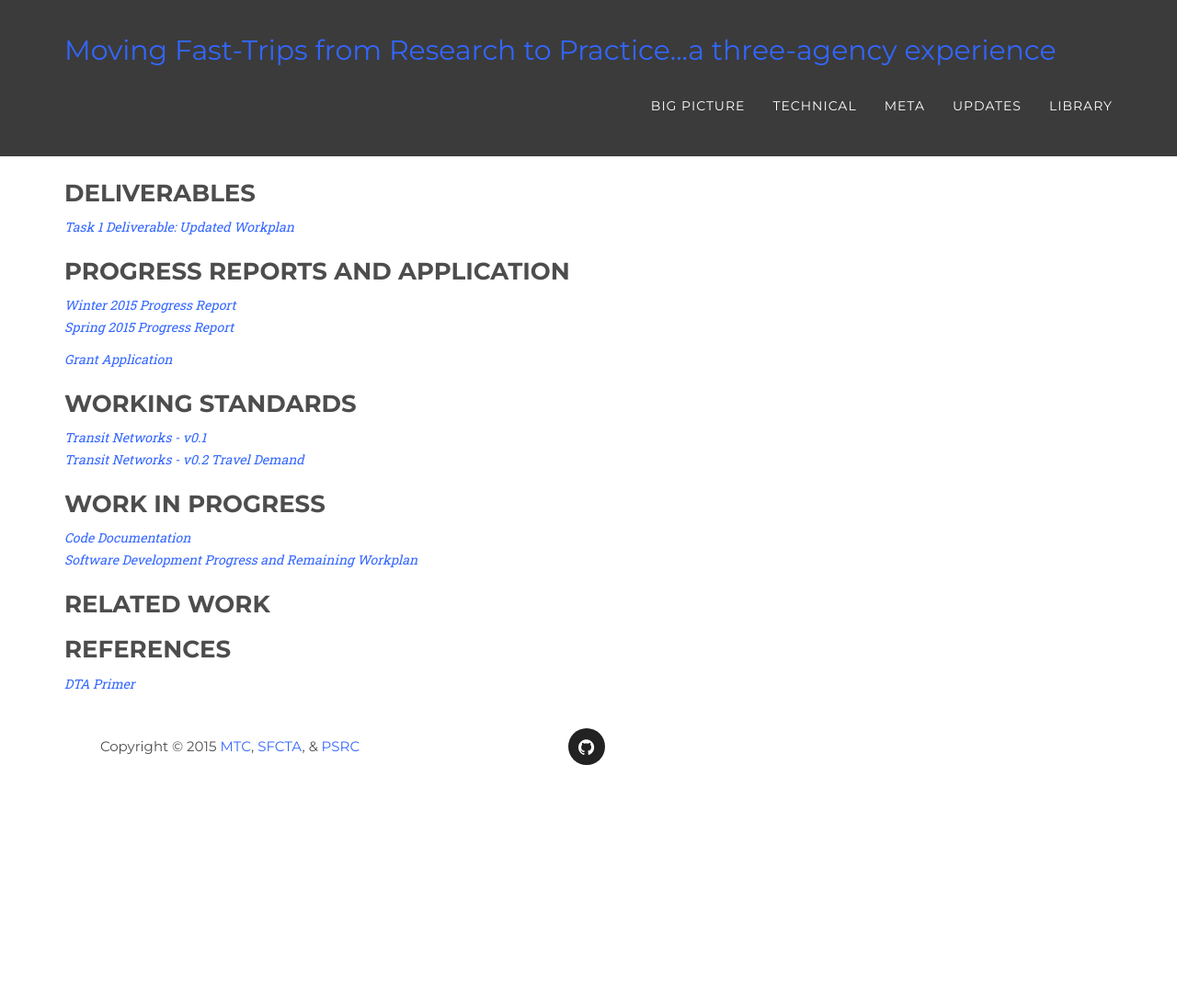
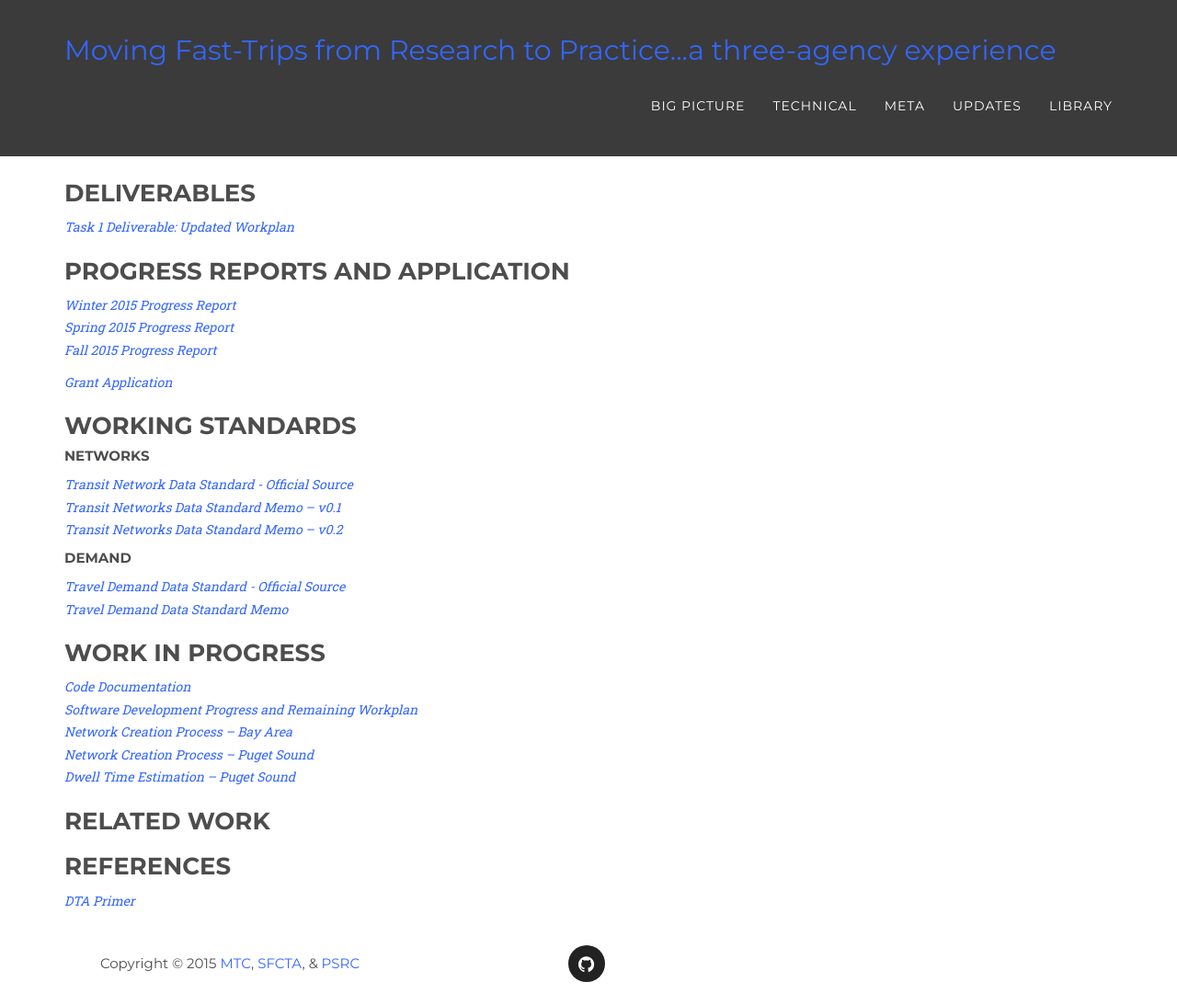
Before and after one commit to BayAreaMetro/fast-trips-project, a Jekyll site: the page built from library/index.md, in a window 1280 px wide and 1093 px high. Shown: the whole window at 92% size. Built offline with Jekyll 4.4.1, drawn with Linux system fonts in a browser that asks for light colours; some web fonts are replaced.

Commit message:
Updated works in progress / added Progress Report
Updated most of the links and statements in the library and technical
pages.

```diff
--- a/library/index.md
+++ b/library/index.md
@@ -11,19 +11,30 @@ title: Library
 
 *[Winter 2015 Progress Report]({{ site.baseurl }}/library/2015-04-MTC-SHRP2-Quarterly-Progress-Report.pdf)*
 *[Spring 2015 Progress Report]({{ site.baseurl }}/library/2015-07-MTC-SHRP2-Quarterly-Progress-Report.pdf)*
+*[Fall 2015 Progress Report]({{ site.baseurl }}/library/2015-10-MTC-SHRP2-Quarterly-Progress-Report.pdf)*
 
 *[Grant Application]({{ site.baseurl }}/library/C10_MTC_Application.pdf)*
 
 ### Working Standards
 
-*[Transit Networks - v0.1]({{ site.baseurl }}/library/T2-NetworkDesign-WorkingCopy-July2015V0.1.pdf)*
-*[Transit Networks - v0.2]({{ site.baseurl }}/library/T2-NetworkDesign-StaticCopy-Sept2015V0.2.pdf)*
-*[Travel Demand]({{ site.baseurl }}/library/T3-TransitDemandData-WorkingCopy-July2015.pdf)*
+##### Networks
+
+*[Transit Network Data Standard - Official Source](http://github.com/osplanning-data-standards/GTFS-PLUS)*
+*[Transit Networks Data Standard Memo – v0.1]({{ site.baseurl }}/library/T2-NetworkDesign-WorkingCopy-July2015V0.1.pdf)*
+*[Transit Networks Data Standard Memo – v0.2]({{ site.baseurl }}/library/T2-NetworkDesign-StaticCopy-Sept2015V0.2.pdf)*
+
+##### Demand
+
+*[Travel Demand Data Standard - Official Source](https://github.com/osplanning-data-standards/dyno-demand)*
+*[Travel Demand Data Standard Memo]({{ site.baseurl }}/library/T3-TransitDemandData-WorkingCopy-July2015.pdf)*
 
 ### Work in Progress
 
 *[Code Documentation](http://metropolitantransportationcommission.github.io/fast-trips/)*
 *[Software Development Progress and Remaining Workplan]({{ site.baseurl }}/library/T6-Fast-TripsDevelopmentPlan.pdf)*
+*[Network Creation Process – Bay Area](http://github.com/sdrewc/NetworkWrangler/tree/fasttrips)*
+*[Network Creation Process – Puget Sound](http://github.com/psrc/fast-trips_network_builder)*
+*[Dwell Time Estimation – Puget Sound](http://github.com/AngelaQYang/DwellTimeFastTrips)*
 
 ### Related Work
 
```
Also changed, not shown: technical/index.html (+8 -3 lines), 1 other file.
